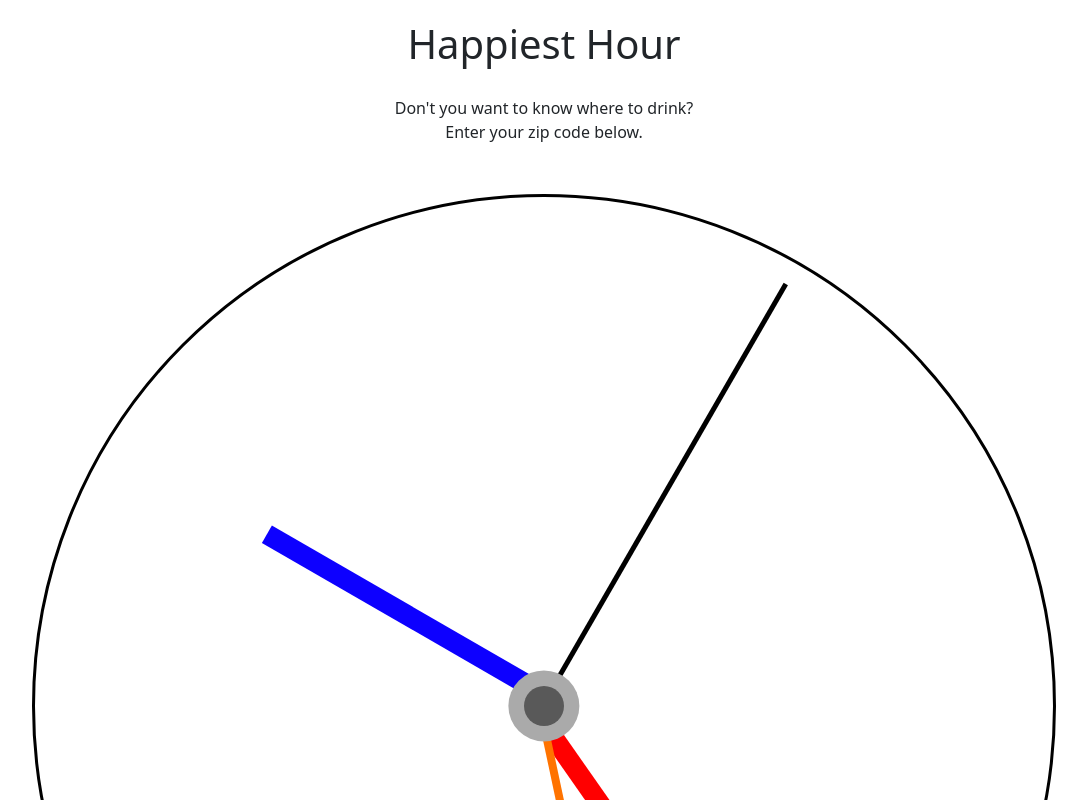
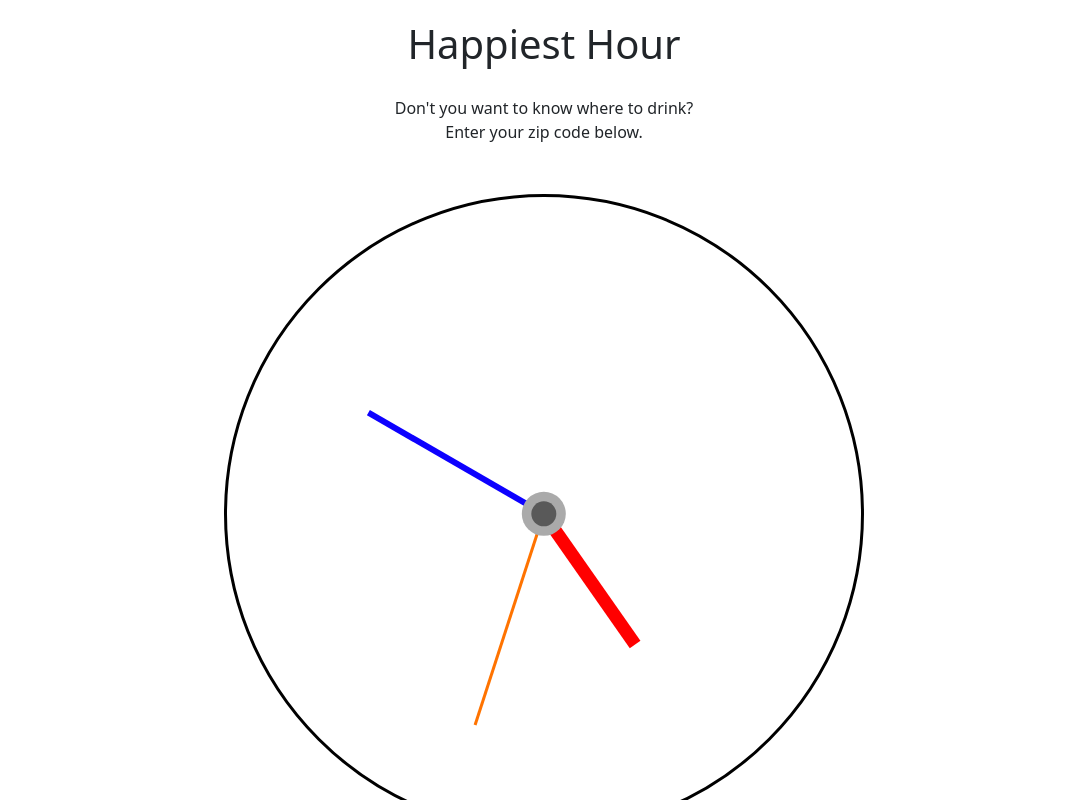
Before and after one commit to ColdWeatherBoyy/happiest-hour, a React (Vite) app in the folder client/: page / in a window 1280 px wide. Shown: the top 800 px of the page, without its empty margins (96-1183 px from the left). Built offline with nearby package versions, Linux system fonts and the light colour scheme.

Commit message:
pair programming to adjust location of inner circle dots and center of second, minute, hour hand rotation

```diff
--- a/client/src/components/Clock/Clock.css
+++ b/client/src/components/Clock/Clock.css
@@ -1,5 +1,5 @@
 :root {
-    --diameter: 80vw;
+	--diameter: 50vw;
 }
 
 .clock-frame {
@@ -13,6 +13,20 @@
 	z-index: 0;
 }
 
+.vertical-line {
+	position: absolute;
+	left: 50%;
+	height: 100%;
+	border: 0.1px solid red;
+}
+
+.horizontal-line {
+	position: absolute;
+	bottom: 50%;
+	width: 100%;
+	border: 0.1px solid red;
+}
+
 #submit {
 	visibility: hidden;
 	position: absolute;
@@ -21,16 +35,16 @@
 	transform: translate(-50%, -50%); /* translate(horizontal, vertical) */
 }
 
-.numbers {
+/* .numbers {
 	position: absolute;
 	z-index: 1;
 	top: 50%;
 	left: 50%;
-}
+} */
 
-@media (min-width: 769px) {
+/* @media (min-width: 769px) {
     #clock {
         width: 325px;
         height: 325px;
     }
-}
+} */
--- a/client/src/components/Clock/Clock.jsx
+++ b/client/src/components/Clock/Clock.jsx
@@ -1,18 +1,18 @@
 import "./Clock.css";
-import Numbers from './Numbers/Numbers';
+import Numbers from "./Numbers/Numbers";
 import ClockHands from "./ClockHands/ClockHands";
 import SubmitForm from "../SubmitForm/SubmitForm";
 
 const Clock = ({ setSubmittedZip }) => {
-
 	return (
 		<div className="clock-frame">
-            <Numbers />
-            <ClockHands />
+			{/* <div className="vertical-line"></div>
+			<div className="horizontal-line"></div> */}
+			{/* <Numbers /> */}
+			<ClockHands />
 			<SubmitForm setSubmittedZip={(zipCode) => setSubmittedZip(zipCode)} />
-        </div>
-    )
-
+		</div>
+	);
 };
 
 export default Clock;
--- a/client/src/components/Clock/ClockHands/ClockHands.css
+++ b/client/src/components/Clock/ClockHands/ClockHands.css
@@ -1,32 +1,21 @@
-.clock-hands {
+/* .clock-hands {
 	position: relative;
 	z-index: 0;
 	bottom: 97%;
 	width: 100%;
 	height: 100%;
 	border-radius: 50%;
-    /* border: 5px solid rgb(179, 51, 51); */
-}
+	border: 5px solid rgb(179, 51, 51);
+} */
 
-#center-point {
-    /* visibility: hidden; */
+/* #center-point {
+	visibility: hidden;
 	position: relative;
 	width: 100%;
 	height: 100%;
 	z-index: 1;
-    /* border: 3px solid green; */
-}
-
-#inner-center-point {
-    z-index: 1;
-    width: 4%;
-    height: 4%;
-    border-radius: 50%;
-    position: absolute;
-    left: 48%;
-    top: 48%;
-    background-color: rgb(89, 89, 89);
-}
+	border: 3px solid green;
+} */
 
 #outer-center-point {
 	z-index: 1;
@@ -40,36 +29,44 @@
 	background-color: rgb(170, 170, 170);
 }
 
+#inner-center-point {
+	z-index: 1;
+	width: 4%;
+	height: 4%;
+	border-radius: 50%;
+	position: absolute;
+	top: 50%;
+	left: 50%;
+	transform: translate(-50%, -50%);
+	background-color: rgb(89, 89, 89);
+}
+
 #hour-hand {
 	position: absolute;
 	background-color: rgb(255, 0, 0);
 	width: 2%;
 	height: 25%;
-    left: 50%;
+	left: 49%;
 	bottom: 50%;
-    transform-origin: bottom left;
-    transform: translate(-48%, 0%);
-    /* transform: rotate(235deg); */
+	transform-origin: bottom center;
 }
 
 #minute-hand {
 	position: absolute;
 	background-color: rgb(13, 0, 255);
-    width: 2%;
+	width: 1%;
 	height: 32%;
-    left: 50%;
+	left: 49.5%;
 	bottom: 50%;
-    transform-origin: bottom left;
-    transform: translate(-48%, 0%);
+	transform-origin: bottom center;
 }
 
 #second-hand {
 	position: absolute;
 	background-color: rgb(255, 115, 0);
-    width: 0.75%;
+	width: 0.5%;
 	height: 35%;
-    left: 50%;
+	left: 49.75%;
 	bottom: 50%;
-    transform-origin: bottom left;
-    transform: translate(-48%, 0%);
+	transform-origin: bottom center;
 }
--- a/client/src/components/Clock/ClockHands/ClockHands.jsx
+++ b/client/src/components/Clock/ClockHands/ClockHands.jsx
@@ -1,26 +1,30 @@
-import './ClockHands.css';
-import { useState, useEffect } from 'react';
-
+import "./ClockHands.css";
+import { useState, useEffect } from "react";
 
 function ClockHands() {
+	const [now, setNow] = useState(new Date());
 
-    let now = new Date();
-    let hourDegree = ((now.getHours() % 12) / 12) * 360 + (now.getMinutes() / 60) * 30;;
-    let minuteDegree = (now.getMinutes() / 60) * 360;;
-    let secondDegree = (now.getSeconds() / 60) * 360;
+	useEffect(() => {
+		const interval = setInterval(() => {
+			setNow(new Date());
+		}, 1000);
 
+		return () => clearInterval(interval);
+	}, []);
 
-    return(
-        <div className='clock-hands'>
-            <div id='center-point'>
-                <div id="outer-center-point"></div>
-                <div id="inner-center-point"></div>
-            </div>
-            <div id="minute-hand" style={{transform: `rotate(${minuteDegree}deg)`}}></div>
-            <div id="hour-hand" style={{transform: `rotate(${hourDegree}deg)`}}></div>
-            <div id="second-hand" style={{transform: `rotate(${secondDegree}deg)`}}></div>
-        </div>
-    )
+	let hourDegree = ((now.getHours() % 12) / 12) * 360 + (now.getMinutes() / 60) * 30;
+	let minuteDegree = (now.getMinutes() / 60) * 360;
+	let secondDegree = (now.getSeconds() / 60) * 360;
+
+	return (
+		<div>
+			<div id="outer-center-point"></div>
+			<div id="inner-center-point"></div>
+			<div id="hour-hand" style={{ transform: `rotate(${hourDegree}deg)` }}></div>
+			<div id="minute-hand" style={{ transform: `rotate(${minuteDegree}deg)` }}></div>
+			<div id="second-hand" style={{ transform: `rotate(${secondDegree}deg)` }}></div>
+		</div>
+	);
 }
 
 export default ClockHands;
```
Lines whose indentation alone changed are shown as unchanged.
